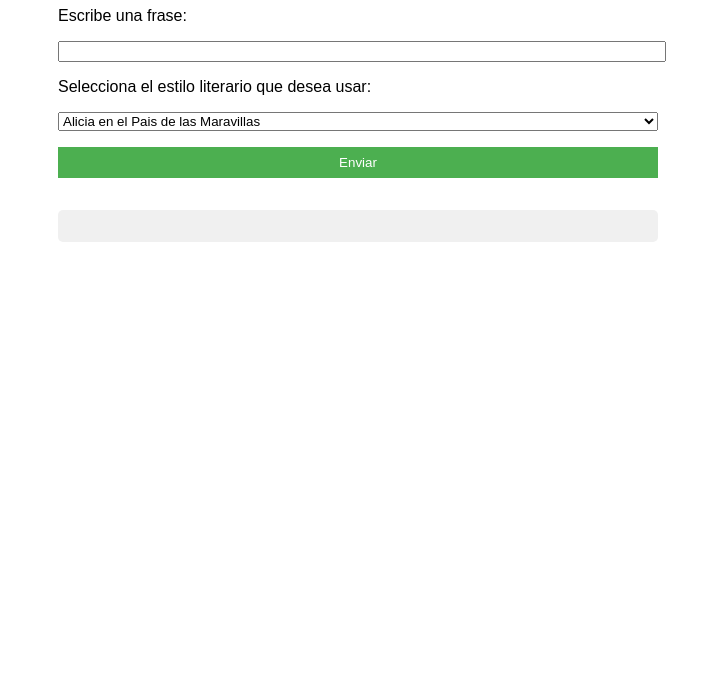
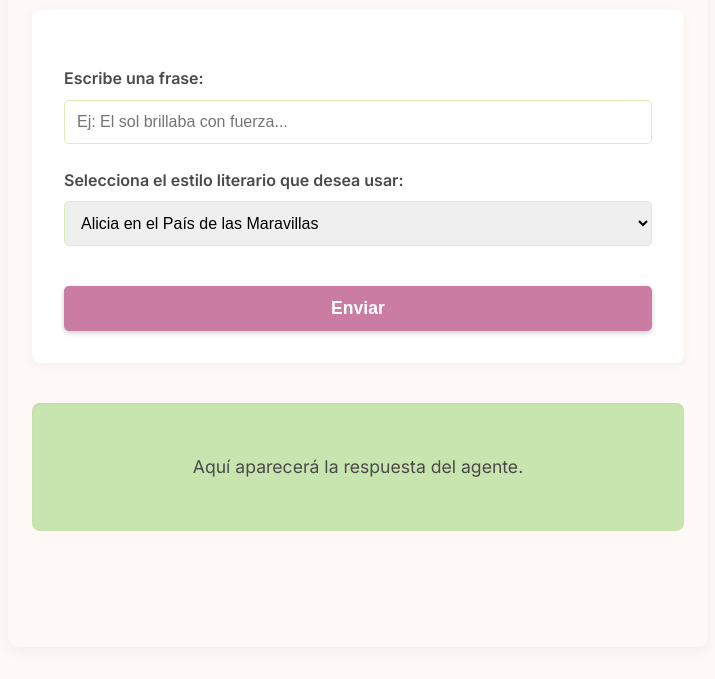
Before and after one commit to Kazeai-chan/Literario, a plain HTML site: page index.html in a window 1280 px wide. Shown: the part 121-800 px from the top of the page, without its empty margins (282-997 px from the left). Drawn offline with Linux system fonts and the light colour scheme.

Commit message:
Mejora Modelo

```diff
--- a/index.html
+++ b/index.html
@@ -1,33 +1,153 @@
-<!DOCTYPE html>
+
 <html lang="es">
 <head>
   <meta charset="UTF-8" />
   <meta name="viewport" content="width=device-width, initial-scale=1.0"/>
   <title>Agente Literario</title>
+  <!-- Enlace a Google Fonts para una tipografía más moderna -->
+  <link rel="preconnect" href="https://fonts.googleapis.com">
+  <link rel="preconnect" href="https://fonts.gstatic.com" crossorigin>
+  <link href="https://fonts.googleapis.com/css2?family=Inter:wght@300;400;600;700&display=swap" rel="stylesheet">
   <style>
+    /* Definición de variables CSS para colores y sombras */
+    :root {
+      /* Nueva paleta de colores pasteles */
+      --primary-color: #cb7ca2; /* Rosa/Púrpura pastel */
+      --primary-dark: #B96B90; /* Un tono más oscuro del primario para hover */
+      --secondary-color: #ed9da1; /* Rosa/Melocotón pastel */
+      --text-color: #4A4A4A; /* Gris oscuro suave para el texto */
+      --bg-light: #fef9f6; /* Fondo muy claro, casi blanco cremoso */
+      --bg-dark: #c9e5af; /* Verde claro pastel para la respuesta */
+      --border-color: #dceeb1; /* Verde amarillento pastel para bordes */
+      --shadow-color: rgba(0, 0, 0, 0.05); /* Sombra aún más suave */
+      --font-family: 'Inter', sans-serif; /* Fuente principal */
+    }
+
     body {
-      font-family: Arial, sans-serif;
-      max-width: 600px;
+      font-family: var(--font-family);
+      max-width: 700px;
       margin: 2rem auto;
+      padding: 1.5rem;
+      background-color: var(--bg-light);
+      color: var(--text-color);
+      line-height: 1.6;
+      box-shadow: 0 4px 15px var(--shadow-color); /* Sombra suave para el cuerpo */
+      border-radius: 10px; /* Bordes redondeados */
+      box-sizing: border-box; /* Asegura que el padding no aumente el ancho total */
+    }
+
+    h1 {
+      text-align: center;
+      color: var(--primary-color);
+      margin-bottom: 1.5rem;
+      font-weight: 700;
+      letter-spacing: 0.5px;
+    }
+
+    form {
+      background-color: #fff; /* Fondo blanco para el formulario */
+      padding: 2rem;
+      border-radius: 8px;
+      box-shadow: 0 2px 10px var(--shadow-color); /* Sombra para el formulario */
+    }
+
+    label {
+      display: block;
+      margin-top: 1.5rem;
+      margin-bottom: 0.5rem;
+      font-weight: 600; /* Texto de etiqueta más fuerte */
+      color: var(--text-color);
+    }
+
+    input[type="text"],
+    select {
+      display: block;
+      width: 100%; /* Ocupa el 100% del ancho disponible */
+      padding: 12px;
+      margin-bottom: 1rem;
+      border: 1px solid var(--border-color);
+      border-radius: 5px;
+      font-size: 1rem;
+      box-sizing: border-box; /* Incluye padding y borde en el ancho */
+      transition: border-color 0.3s ease, box-shadow 0.3s ease;
+    }
+
+    input[type="text"]:focus,
+    select:focus {
+      border-color: var(--secondary-color);
+      outline: none;
+      box-shadow: 0 0 0 3px rgba(237, 157, 161, 0.4); /* Sombra de enfoque con color pastel secundario */
+    }
+
+    button {
+      padding: 12px 20px;
+      background: var(--primary-color);
+      color: white; /* El texto del botón puede seguir siendo blanco para contraste */
+      border: none;
+      border-radius: 5px;
+      cursor: pointer;
+      font-size: 1.1rem;
+      font-weight: 700;
+      width: 100%;
+      margin-top: 1.5rem;
+      transition: background-color 0.3s ease, transform 0.2s ease, box-shadow 0.3s ease;
+      box-shadow: 0 2px 5px rgba(0, 0, 0, 0.2); /* Sombra para el botón */
+    }
+
+    button:hover {
+      background: var(--primary-dark);
+      transform: translateY(-2px); /* Efecto de elevación al pasar el ratón */
+      box-shadow: 0 4px 8px rgba(0, 0, 0, 0.3);
+    }
+
+    button:active {
+      transform: translateY(0); /* Vuelve a su posición original al hacer clic */
+      box-shadow: 0 1px 3px rgba(0, 0, 0, 0.2);
+    }
+
+    #respuesta {
+      margin-top: 2.5rem;
+      background: var(--bg-dark);
+      padding: 1.5rem;
+      border-radius: 8px;
+      min-height: 80px; /* Altura mínima para la respuesta */
+      display: flex;
+      align-items: center;
+      justify-content: center;
+      color: var(--text-color);
+      font-size: 1.1rem;
+      text-align: center;
+      box-shadow: inset 0 1px 3px var(--shadow-color); /* Sombra interna para la caja de respuesta */
+      word-wrap: break-word; /* Rompe palabras largas */
+      white-space: pre-wrap; /* Preserva espacios en blanco y saltos de línea */
+    }
+
+    /* Estilos para el spinner de carga */
+    .loader {
+      border: 5px solid #f3f3f3; /* Gris claro para el borde exterior */
+      border-top: 5px solid var(--secondary-color); /* Azul pastel para el borde giratorio */
+      border-radius: 50%; /* Hace que sea un círculo */
+      width: 40px;
+      height: 40px;
+      animation: spin 1s linear infinite; /* Animación de giro */
+      display: none; /* Oculto por defecto */
+    }
+
+    /* Keyframes para la animación de giro */
+    @keyframes spin {
+      0% { transform: rotate(0deg); }
+      100% { transform: rotate(360deg); }
+    }
+
+    /* Media queries para responsividad */
+    @media (max-width: 768px) {
+      body {
+        margin: 1rem auto;
         padding: 1rem;
       }
-    label, select, input, button {
-      display: block;
-      width: 100%;
-      margin-top: 1rem;
+      form {
+        padding: 1.5rem;
       }
-    button {
-      padding: 0.5rem;
-      background: #4CAF50;
-      color: white;
-      border: none;
-      cursor: pointer;
-    }
-    #respuesta {
-      margin-top: 2rem;
-      background: #f0f0f0;
-      padding: 1rem;
-      border-radius: 5px;
     }
   </style>
 </head>
@@ -35,28 +155,48 @@
   <h1>Agente Literario</h1>
   <form id="consulta-form">
     <label for="frase">Escribe una frase:</label>
-    <input type="text" id="frase" name="frase" required />
+    <input type="text" id="frase" name="frase" required placeholder="Ej: El sol brillaba con fuerza..." />
 
     <label for="opcion">Selecciona el estilo literario que desea usar:</label>
     <select id="opcion" name="opcion">
-      <option value="alicia">Alicia en el Pais de las Maravillas</option>
-      <option value="martin">Martin Rivas</option>
+      <option value="alicia">Alicia en el País de las Maravillas</option>
+      <option value="martin">Martín Rivas</option>
+      <option value="quijote">Don Quijote de la Mancha</option>
     </select>
 
     <button type="submit">Enviar</button>
   </form>
 
-  <div id="respuesta"></div>
+  <div id="respuesta">
+    <!-- El spinner de carga se insertará aquí dinámicamente o se mostrará/ocultará -->
+    <div class="loader" id="loader"></div>
+    <span id="respuesta-texto">Aquí aparecerá la respuesta del agente.</span>
+  </div>
 
   <script>
-    document.getElementById("consulta-form").addEventListener("submit", async function (e) {
-      e.preventDefault();
-      const frase = document.getElementById("frase").value;
-      const opcion = document.getElementById("opcion").value;
+    document.addEventListener("DOMContentLoaded", function() {
+      const form = document.getElementById("consulta-form");
+      const fraseInput = document.getElementById("frase");
+      const opcionSelect = document.getElementById("opcion");
+      const respuestaDiv = document.getElementById("respuesta");
+      const respuestaTextoSpan = document.getElementById("respuesta-texto");
+      const loader = document.getElementById("loader");
+
+      form.addEventListener("submit", async function (e) {
+        e.preventDefault(); // Previene el envío del formulario por defecto
+
+        // Muestra el loader y limpia el texto de respuesta anterior
+        respuestaTextoSpan.style.display = 'none'; // Oculta el texto
+        loader.style.display = 'block'; // Muestra el spinner
+        respuestaDiv.style.justifyContent = 'center'; // Centra el spinner
+
+        const frase = fraseInput.value;
+        const opcion = opcionSelect.value;
 
         const body = new URLSearchParams({ frase, opcion });
 
         try {
+          // Simulación de una llamada a API (reemplaza con tu fetch real)
           const response = await fetch("/api/enviar", {
             method: "POST",
             headers: {
@@ -64,12 +204,20 @@
             },
             body: body
           });
+          const data = await response.json();
 
-        const data = await response.json();
-        document.getElementById("respuesta").innerText = data.respuesta || "No se recibió respuesta";
+
+          respuestaTextoSpan.innerText = data.respuesta || "No se recibió respuesta";
         } catch (error) {
-        document.getElementById("respuesta").innerText = "Error al contactar con el agente.";
+          console.error("Error al contactar con el agente:", error);
+          respuestaTextoSpan.innerText = "Error al contactar con el agente. Inténtalo de nuevo.";
+        } finally {
+          // Oculta el loader y muestra el texto de respuesta
+          loader.style.display = 'none';
+          respuestaTextoSpan.style.display = 'block';
+          respuestaDiv.style.justifyContent = 'flex-start'; // Vuelve a la alineación normal del texto
         }
+      });
     });
   </script>
 </body>
```
Lines whose indentation alone changed are shown as unchanged.
